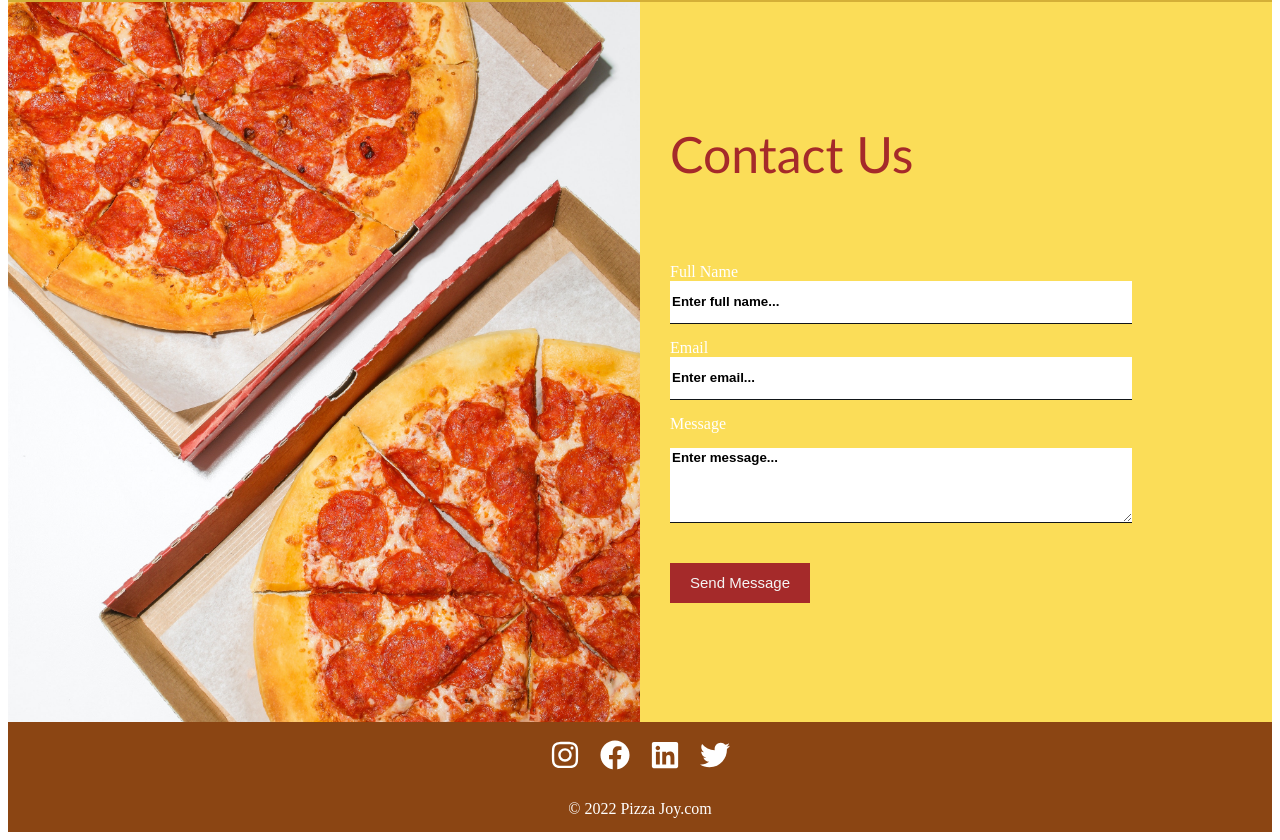
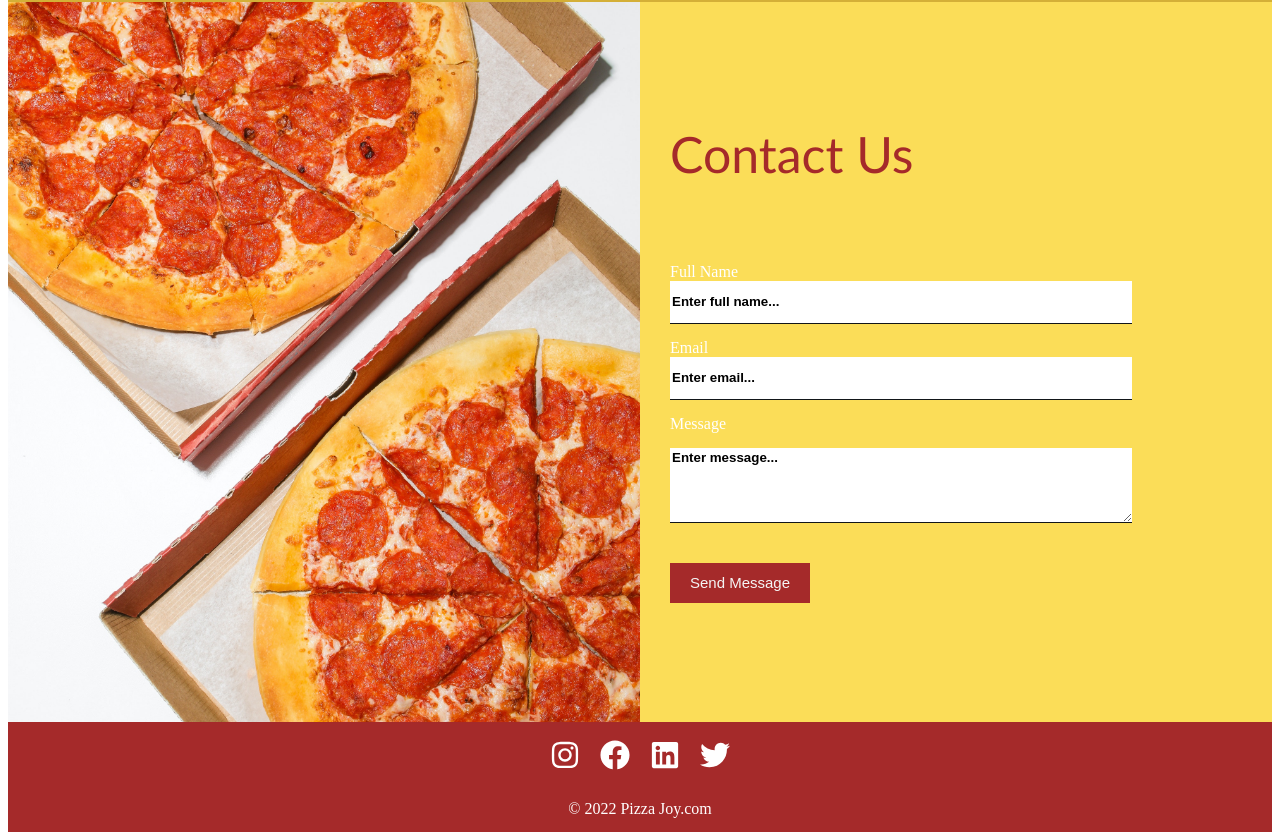
Before and after one commit to MhamadSaid/Restaurant-menu, a React (Create React App) app: page / in a window 1280 px wide. Shown: the part 2652-3492 px from the top of the page. Built offline with nearby package versions, Linux system fonts and the light colour scheme.

Commit message:
edit : edit footer section css

```diff
--- a/src/styles/Footer.css
+++ b/src/styles/Footer.css
@@ -1,7 +1,7 @@
 .footer {
   width: 100%;
   height: 100px;
-  background-color: #8b4513;
+  background-color: #a52a2a;
   display: flex;
   justify-content: center;
   align-items: center;
```
